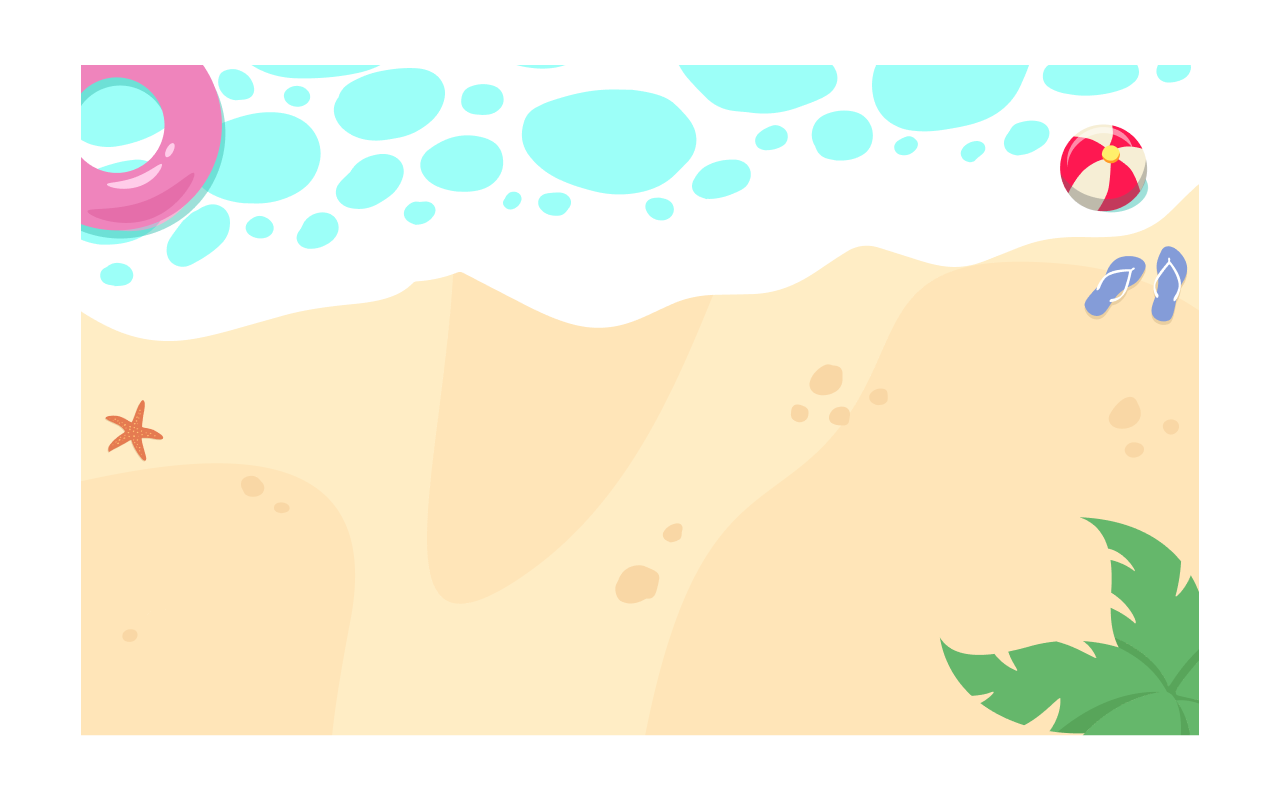
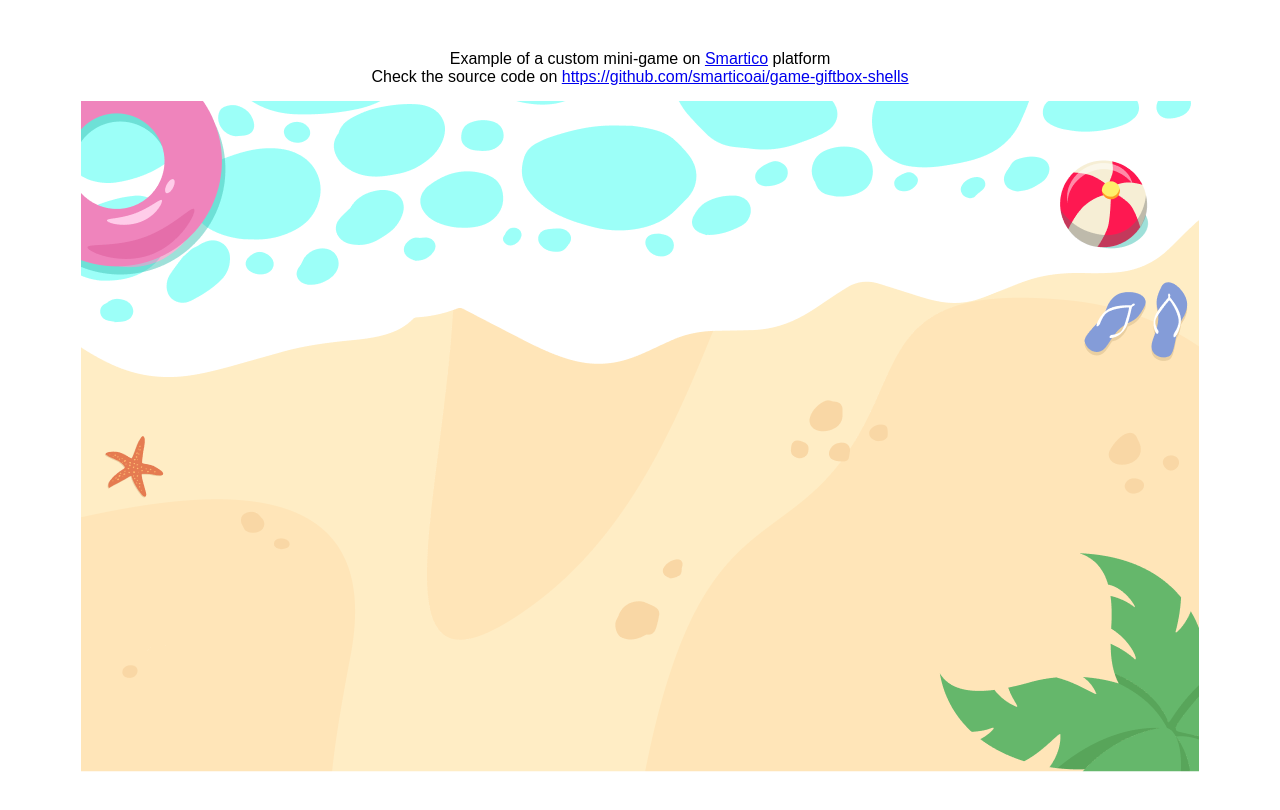
Before and after one commit to smarticoai/game-giftbox-shells, a website: page index.html in a window 1280 px wide. Drawn offline with Linux system fonts and the light colour scheme; a web font is replaced by a local one.

Commit message:
header text to link to the github from demo page

```diff
--- a/assets/css/styles.css
+++ b/assets/css/styles.css
@@ -6,6 +6,13 @@
     user-select: none;
     -webkit-tap-highlight-color: transparent;
 }
+
+.header {
+    text-align: center;
+    position: relative;
+    top: 50px;
+}
+
 
 .game-container {
     display: flex;
--- a/index.html
+++ b/index.html
@@ -36,6 +36,10 @@
 </head>
 
 <body>
+    <div class="header">
+        Example of a custom mini-game on <a href="https://smartico.ai">Smartico</a> platform<br/>
+        Check the source code on <a href="https://github.com/smarticoai/game-giftbox-shells" target="_blank">https://github.com/smarticoai/game-giftbox-shells</a>
+    </div>
     <div class="game-container">
     <div class="game-wrapper">
         <div id="loading" class="loading">
```
